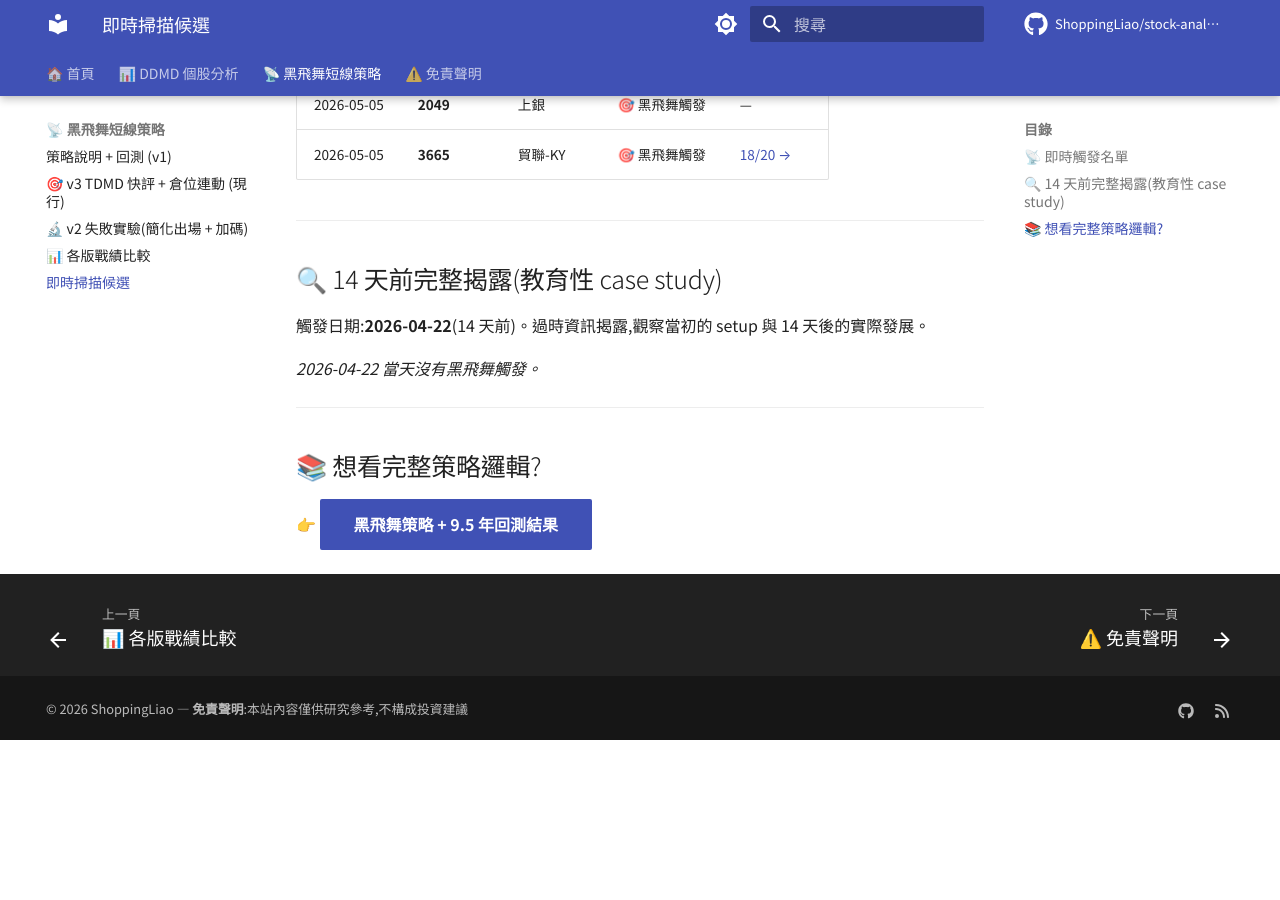
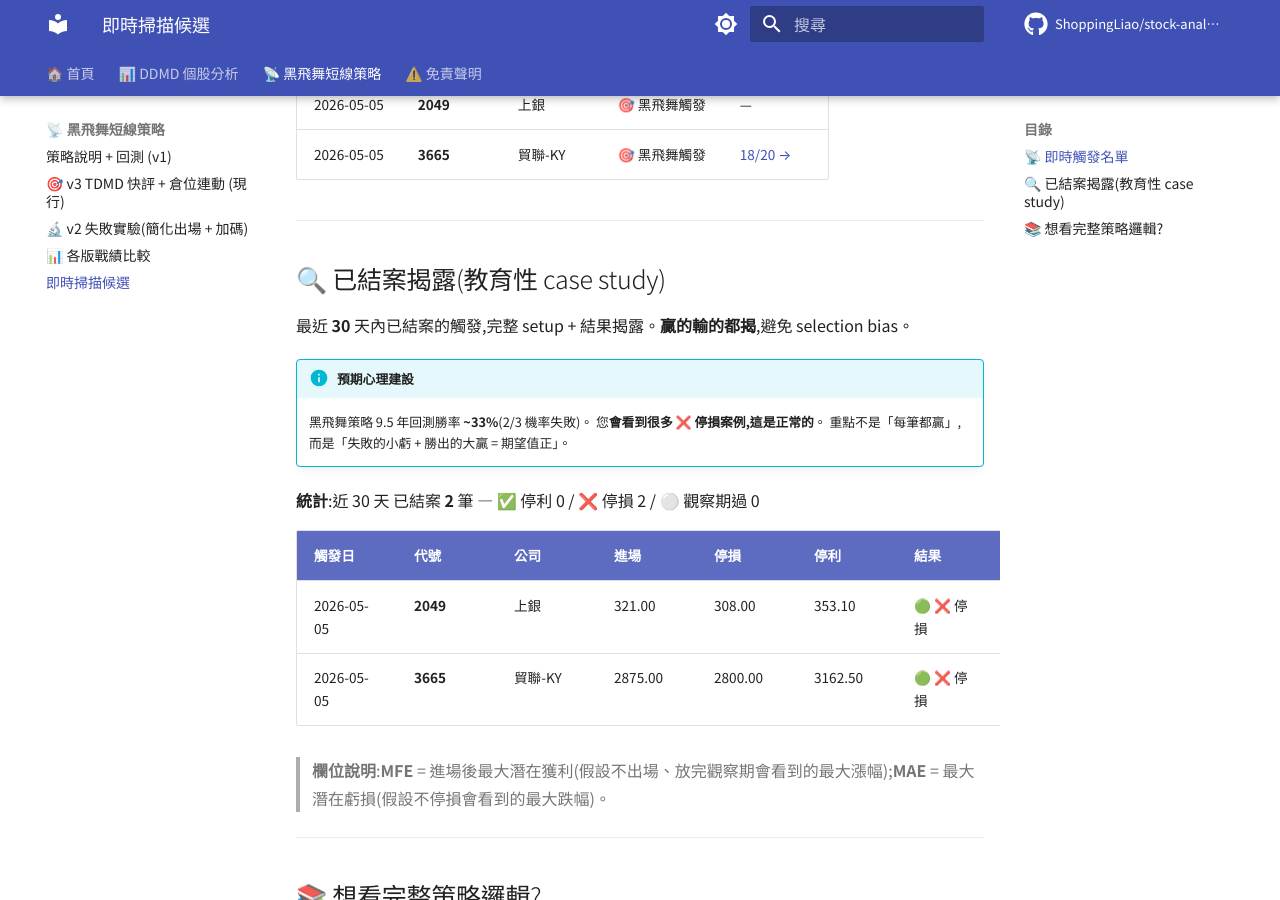
Before and after one commit to ShoppingLiao/stock-analysis-public, an MkDocs documentation site: the page built from docs/signals.md, in a window 1280 px wide and 900 px high, scrolled down 568 px. Built offline with MkDocs 1.6.1 and Material for MkDocs 9.7.7, drawn with Linux system fonts in a browser that asks for light colours; comment, search, counter and statistics services are not loaded; before the commit the page ends 1308 px from its top, so only the background shows below that; some of the changed text lies outside the part shown.

Commit message:
docs(signals): update L2/L3 (2026-05-06)

```diff
--- a/docs/signals.md
+++ b/docs/signals.md
@@ -1,6 +1,6 @@
 # 📡 黑飛舞訊號揭露
 
-「**黑飛舞 = 創高雙黑站5MA(強勢回檔)**」短線進場策略。這個頁面提供兩層揭露:**過去 7 天即時觸發名單**(無價位)+ **14 天前完整揭露**(含結果)。
+「**黑飛舞 = 創高雙黑站5MA(強勢回檔)**」短線進場策略。這個頁面提供兩層揭露:**過去 7 天即時觸發名單**(無價位)+ **已結案揭露**(完整 setup + 結果,贏輸都揭)。
 
 ## 📡 即時觸發名單
 
@@ -20,12 +20,21 @@
 
 ---
 
-## 🔍 14 天前完整揭露(教育性 case study)
+## 🔍 已結案揭露(教育性 case study)
 
-觸發日期:**2026-04-22**(14 天前)。過時資訊揭露,觀察當初的 setup 與 14 天後的實際發展。
+最近 **30** 天內已結案的觸發,完整 setup + 結果揭露。**贏的輸的都揭**,避免 selection bias。
 
-*2026-04-22 當天沒有黑飛舞觸發。*
+!!! info "預期心理建設"
+    黑飛舞策略 9.5 年回測勝率 **~33%**(2/3 機率失敗)。    您**會看到很多 ❌ 停損案例,這是正常的**。    重點不是「每筆都贏」,而是「失敗的小虧 + 勝出的大贏 = 期望值正」。
 
+**統計**:近 30 天 已結案 **2** 筆 — ✅ 停利 0 / ❌ 停損 2 / ⚪ 觀察期過 0
+
+| 觸發日 | 代號 | 公司 | 進場 | 停損 | 停利 | 結果 | 報酬 | MFE | MAE |
+|--------|------|------|------|------|------|------|------|-----|-----|
+| 2026-05-05 | **2049** | 上銀 | 321.00 | 308.00 | 353.10 | 🟢 ❌ 停損 | -1.71% | +2.18% | -4.05% |
+| 2026-05-05 | **3665** | 貿聯-KY | 2875.00 | 2800.00 | 3162.50 | 🟢 ❌ 停損 | -4.52% | +0.35% | -9.91% |
+
+> **欄位說明**:**MFE** = 進場後最大潛在獲利(假設不出場、放完觀察期會看到的最大漲幅);**MAE** = 最大潛在虧損(假設不停損會看到的最大跌幅)。
 
 ---
 
```
